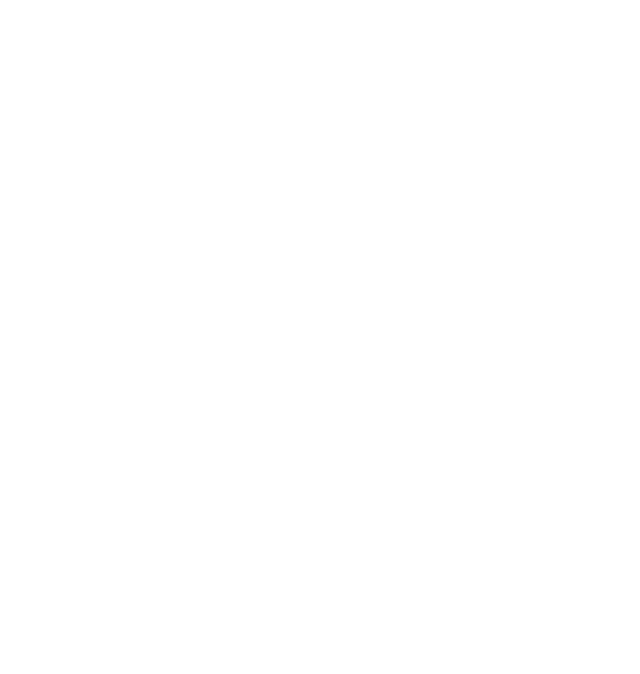
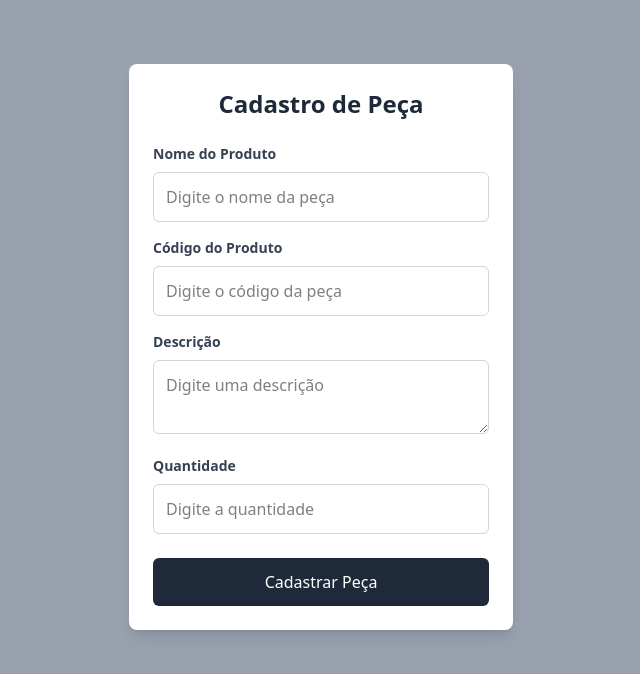
Before and after one commit to T-Terra/Frontend-estoque, a React (Vite) app in the folder frontend/: page /add in a window 1280 px wide. Before the commit this address had no page. Shown: the top 674 px of the page, without its empty margins (319-959 px from the left). Built offline with nearby package versions, Linux system fonts and the light colour scheme; no server answers.

Commit message:
feat: create peca with form

```diff
--- /dev/null
+++ b/frontend/src/components/FormAdd.tsx
@@ -0,0 +1,86 @@
+import ProductView from '../components/ProductViewAdd.tsx'
+
+function PartForm({ onSubmit, resProducts }) {
+    return (
+        <div className="h-screen w-screen bg-gray-400 flex justify-center">
+            <div className="w-[500px]">
+                <form
+                    action={onSubmit}
+                    className="max-w-sm mx-auto bg-white p-6 rounded-lg shadow-lg mt-16"
+                >
+                    <h2 className="text-2xl font-bold text-center text-gray-800 mb-6">
+                        Cadastro de Peça
+                    </h2>
+
+                    {/* Nome do Produto */}
+                    <div className="mb-4">
+                        <label className="block text-sm font-semibold text-gray-700 mb-2">
+                            Nome do Produto
+                        </label>
+                        <input
+                            name="name"
+                            type="text"
+                            placeholder="Digite o nome da peça"
+                            required
+                            className="w-full p-3 border border-gray-300 rounded-md focus:outline-none focus:ring-2 focus:ring-gray-400"
+                        />
+                    </div>
+
+                    {/* Código do Produto */}
+                    <div className="mb-4">
+                        <label className="block text-sm font-semibold text-gray-700 mb-2">
+                            Código do Produto
+                        </label>
+                        <input
+                            name="code"
+                            type="text"
+                            placeholder="Digite o código da peça"
+                            required
+                            className="w-full p-3 border border-gray-300 rounded-md focus:outline-none focus:ring-2 focus:ring-gray-400"
+                        />
+                    </div>
+
+                    {/* Descrição */}
+                    <div className="mb-4">
+                        <label className="block text-sm font-semibold text-gray-700 mb-2">
+                            Descrição
+                        </label>
+                        <textarea
+                            name="description"
+                            placeholder="Digite uma descrição"
+                            required
+                            className="w-full p-3 border border-gray-300 rounded-md focus:outline-none focus:ring-2 focus:ring-gray-400"
+                        ></textarea>
+                    </div>
+
+                    {/* Quantidade */}
+                    <div className="mb-6">
+                        <label className="block text-sm font-semibold text-gray-700 mb-2">
+                            Quantidade
+                        </label>
+                        <input
+                            name="amount"
+                            type="number"
+                            min="1"
+                            placeholder="Digite a quantidade"
+                            required
+                            className="w-full p-3 border border-gray-300 rounded-md focus:outline-none focus:ring-2 focus:ring-gray-400"
+                        />
+                    </div>
+
+                    <div className="flex justify-center">
+                        <button
+                            type="submit"
+                            className="w-full py-3 px-4 bg-gray-800 text-white rounded-md hover:bg-gray-700 focus:outline-none focus:ring-2 focus:ring-gray-500"
+                        >
+                            Cadastrar Peça
+                        </button>
+                    </div>
+                </form>
+                <ProductView resProd={resProducts}/>
+            </div>
+        </div>
+    );
+}
+
+export default PartForm;
--- /dev/null
+++ b/frontend/src/components/ProductViewAdd.tsx
@@ -0,0 +1,18 @@
+function ProductView({ resProd }) {
+    if (resProd.length === 0) return null
+
+    return (
+        <div className="w-[500px] max-w-sm mx-auto bg-white p-6 rounded-lg shadow-lg mt-6">
+            <h3 className="text-xl font-bold text-center text-gray-800 mb-4">
+                Última Peça Cadastrada
+            </h3>
+            <p><strong>ID:</strong> {resProd.id}</p>
+            <p><strong>Nome:</strong> {resProd.name}</p>
+            <p><strong>Código:</strong> {resProd.code}</p>
+            <p><strong>Descrição:</strong> {resProd.description}</p>
+            <p><strong>Quantidade:</strong> {resProd.amount}</p>
+        </div>
+    )
+  }
+
+  export default ProductView
--- /dev/null
+++ b/frontend/src/pages/AddEstoque.tsx
@@ -0,0 +1,47 @@
+import { useState } from 'react'
+import axios from 'axios'
+import PartForm from '../components/FormAdd.tsx'
+
+function AddEstoque() {
+
+  const [resProducts, setResProducts] = useState([])
+  const ApiUrl = import.meta.env.VITE_API_URL
+
+    async function SendProducts(name: string, description: string, code: string, amount) {
+      try {
+        const response = await axios.post(`${ApiUrl}pecas/`, {
+            "name": name,
+            "description": description,
+            "code": code,
+            "amount": amount
+        }, {
+          withCredentials: true
+        })
+
+        setResProducts(response.data)
+
+        return response
+      } catch (error) {
+        console.error('Erro ao Criar produto', error)
+      }
+    }
+
+    function GetDataForm(formData: FormData) {
+        try {
+            const name = formData.get('name') as string
+            const code = formData.get('code') as string
+            const description = formData.get('description') as string
+            const amount = formData.get('amount') as string
+
+            SendProducts(name, code, description, amount)
+        } catch (error) {
+            console.error(`Erro: ${error}`)
+        }
+    }
+
+  return (
+    <PartForm onSubmit={GetDataForm} resProducts={resProducts}/>
+  )
+}
+
+export default AddEstoque
--- a/frontend/src/pages/Login.tsx
+++ b/frontend/src/pages/Login.tsx
@@ -1,18 +1,25 @@
+import { useNavigate } from "react-router"
 import axios from "axios"
 import Form from "../components/Form"
 
 function Login() {
     const ApiUrl = import.meta.env.VITE_API_URL
+    const navigate = useNavigate()
 
     async function SetLogin(username: string, password: string) {
         try {
             const response = await axios.post(`${ApiUrl}login/`, {
                 "username": username,
                 "password": password
-                }, { withCredentials: true })
+            }, { withCredentials: true })
+
+            if (response.status == 200) {
+                navigate("/list")
+            }
+
             return response
-        } catch (error) {
-          console.error('Erro ao fazer login', error)
+        } catch {
+            alert("Credenciais Inválidas")
         }
     }
 
--- a/frontend/src/routes/AppRoutes.tsx
+++ b/frontend/src/routes/AppRoutes.tsx
@@ -1,12 +1,14 @@
 import { BrowserRouter, Routes, Route } from "react-router";
 import Estoque from '../pages/Estoque.tsx'
 import Login from "../pages/Login.tsx";
+import AddEstoque from '../pages/AddEstoque.tsx'
 
 const AppRoutes = () => (
     <BrowserRouter>
         <Routes>
+            <Route path='/' element={<Login />} />
             <Route path='/list' element={<Estoque />} />
-            <Route path='/login' element={<Login />} />
+            <Route path='/add' element={<AddEstoque />} />
         </Routes>
     </BrowserRouter>
 )
```
